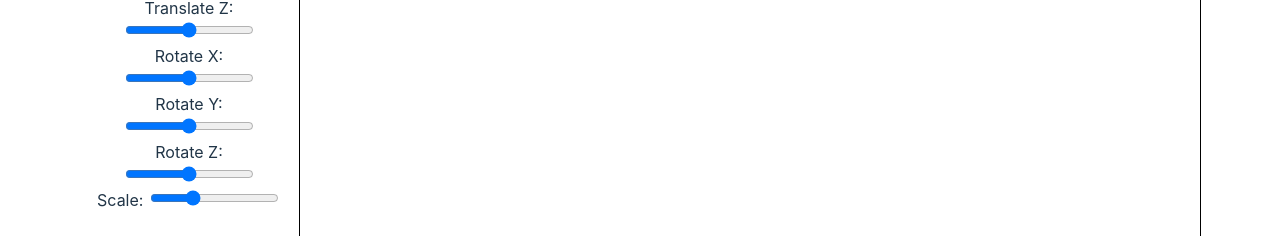
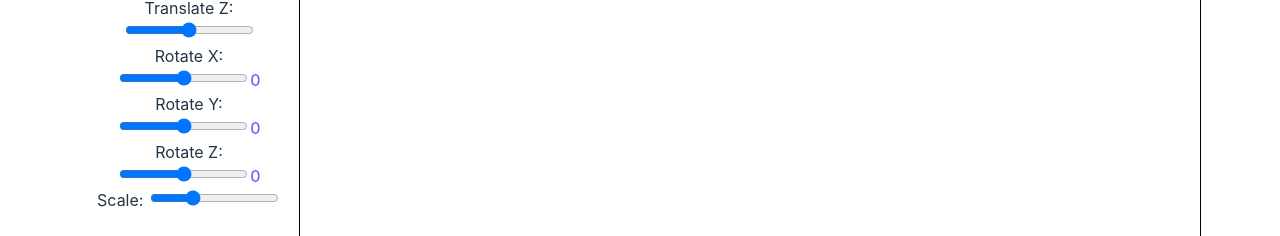
Before and after one commit to gabriel-ramos44/cg-3d-modeler, a React (Vite) app: page / in a window 1280 px wide. Shown: the part 537-773 px from the top of the page. Built offline with nearby package versions, Linux system fonts and the light colour scheme.

Commit message:
update readme

```diff
--- a/src/components/Canvas.jsx
+++ b/src/components/Canvas.jsx
@@ -26,7 +26,7 @@ const Canvas = () => {
     ctx.beginPath();
     ctx.moveTo(profile[0].x, profile[0].y);
     profile.forEach(point => ctx.lineTo(point.x, point.y));
-    ctx.closePath(); // close path before stroke
+    //ctx.closePath(); // close path before stroke
     ctx.stroke();
   };
 
@@ -195,14 +195,17 @@ const Canvas = () => {
         <div>
             <label>Rotate X: </label>
             <input type="range" min="-180" max="180" value={transform.rotate.x} onChange={(e) => setTransform({ ...transform, rotate: { ...transform.rotate, x: parseInt(e.target.value) } })} />
+            <a>{transform.rotate.x}</a>
         </div>
         <div>
             <label>Rotate Y: </label>
             <input type="range" min="-180" max="180" value={transform.rotate.y} onChange={(e) => setTransform({ ...transform, rotate: { ...transform.rotate, y: parseInt(e.target.value) } })} />
+            <a>{transform.rotate.y}</a>
         </div>
         <div>
             <label>Rotate Z: </label>
             <input type="range" min="-180" max="180" value={transform.rotate.z} onChange={(e) => setTransform({ ...transform, rotate: { ...transform.rotate, z: parseInt(e.target.value) } })} />
+            <a>{transform.rotate.z}</a>
         </div>
         <div>
             <label>Scale: </label>
```
Also changed, not shown: 1 other file (tests, documents, lock files or other folders).
